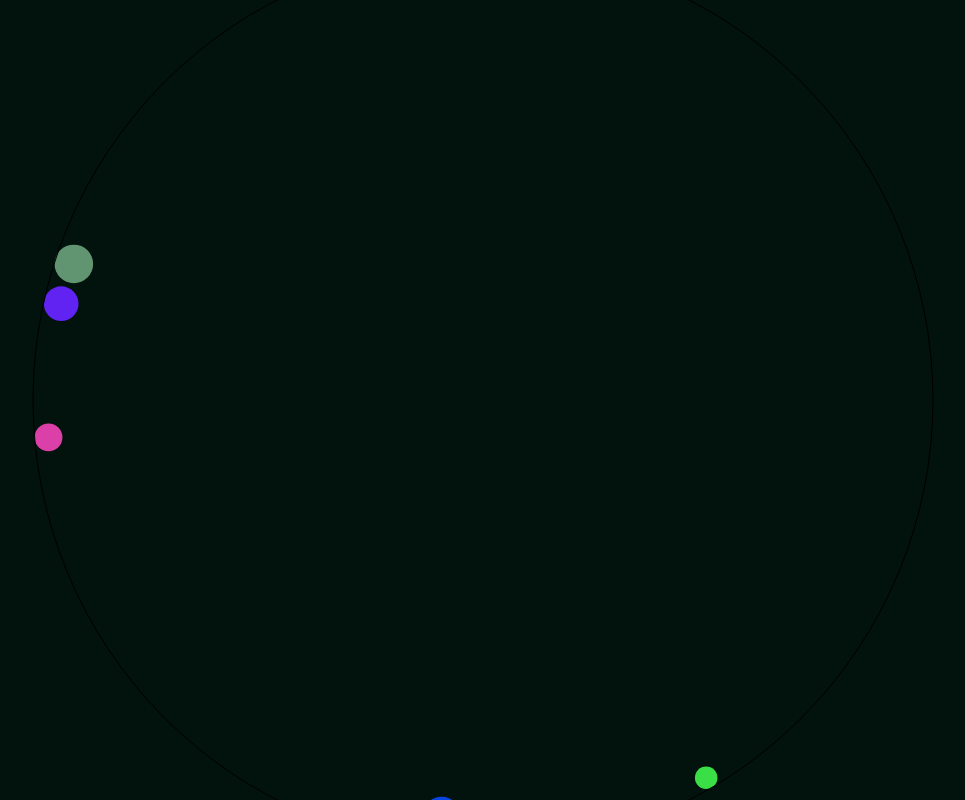
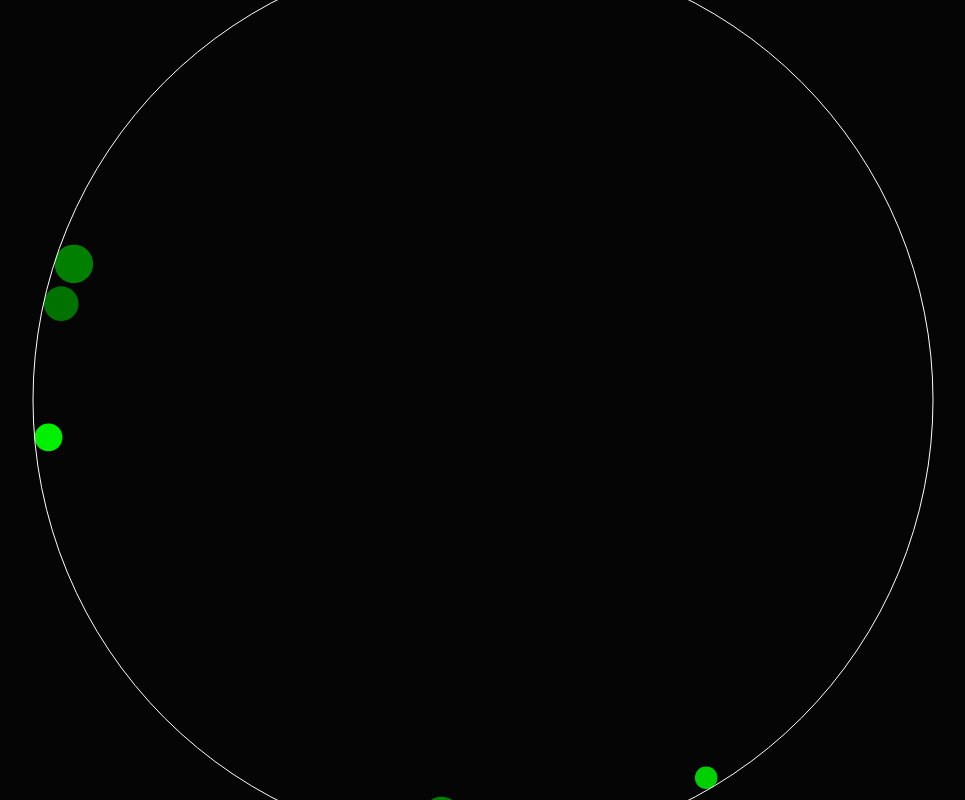
Before and after one commit to skudunter/fiziks, a website built with Vite: page index.html in a window 1280 px wide. Shown: the whole page, without its empty margins (157-1122 px from the left). Built offline with nearby package versions, Linux system fonts and the light colour scheme.

Commit message:
feat everything in and working

```diff
--- a/src/main.ts
+++ b/src/main.ts
@@ -21,7 +21,7 @@ setInterval(() => {
   cells.push(new Cell(WIDTH / 2+10, HEIGHT / 2-320 , random(10,20),getRandomColor(),1,0.99, ctx!));
   cells[cells.length-1].applyForce({x:random(-200,200),y:random(-200,100)});
 },CELLSPAWNSPEED);
-let solver = new Solver(cells, canvas, ctx!);
+let solver = new Solver(cells,WIDTH,HEIGHT, ctx!);
 let lastTime = 0;
 let dt = 0;
 
--- a/src/solver.ts
+++ b/src/solver.ts
@@ -14,12 +14,13 @@ class Solver {
 
   public constructor(
     cells: Cell[],
-    canvas: HTMLCanvasElement,
+    width: number,
+    height: number,
     ctx: CanvasRenderingContext2D
   ) {
     this.cells = cells;
-    this.width = canvas.width;
-    this.height = canvas.height;
+    this.width = width;
+    this.height = height;
     this.ctx = ctx;
 
     // Variables
@@ -77,6 +78,7 @@ class Solver {
       0,
       2 * Math.PI
     );
+    this.ctx.strokeStyle = "white";
     this.ctx.stroke();
   }
   private applyCollision() {
--- a/src/style.css
+++ b/src/style.css
@@ -7,7 +7,7 @@ html, body {
 }
 
 canvas {
-    background-color: rgb(2, 18, 12);
+    background-color: rgb(5, 5, 5);
     width: 100%;
     height: 100%;
     display: block;
--- a/src/utils.ts
+++ b/src/utils.ts
@@ -41,5 +41,6 @@ export function dist(a: vector, b: vector): number {
   return Math.sqrt((a.x - b.x) ** 2 + (a.y - b.y) ** 2);
 }
 export function getRandomColor(): string {
-  return `rgb(${Math.random() * 255},${Math.random() * 255},${Math.random() * 255})`;
+  const greenValue = random(50,255);
+  return `rgb(0, ${greenValue}, 0)`;
 }
```
